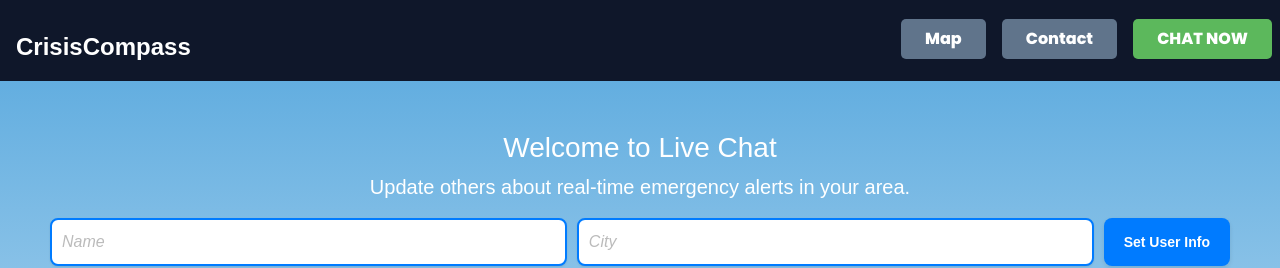
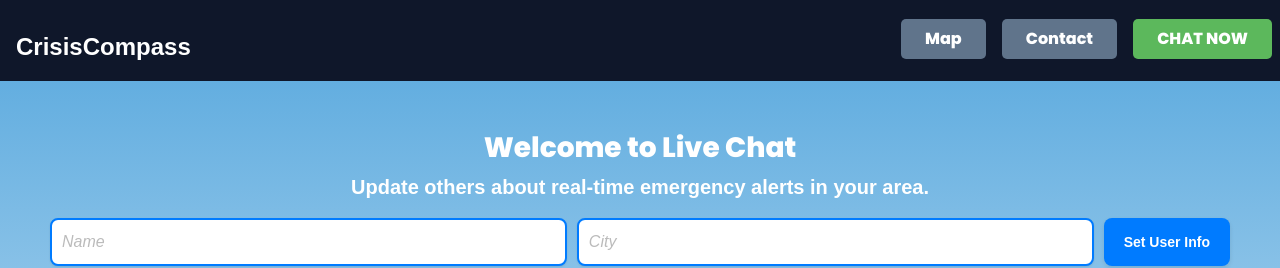
Before and after one commit to Hermano727/irvinehacks25, a React (Create React App) app: page /chat in a window 1280 px wide. Shown: the top 268 px of the page. Built offline with nearby package versions, Linux system fonts and the light colour scheme; no server answers; the database is empty.

Commit message:
Fixed chat fonts

```diff
--- a/src/pages/Chat.js
+++ b/src/pages/Chat.js
@@ -95,8 +95,8 @@ const Chat = () => {
 
   return (
     <div className="chat chat-background">
-  <h3 className="lato-regular" style={{ color: "White" }}>Welcome to Live Chat</h3>
-  <blockquote className="blockquote subtitle">
+  <h3 className="poppins-extrabold" style={{ color: "White" }}>Welcome to Live Chat</h3>
+  <blockquote className="blockquote subtitle" style={{ fontWeight: 550 }}>
     <p>Update others about real-time emergency alerts in your area.</p>
   </blockquote>
 
```
